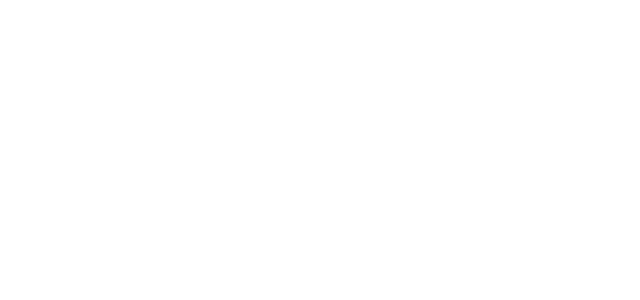
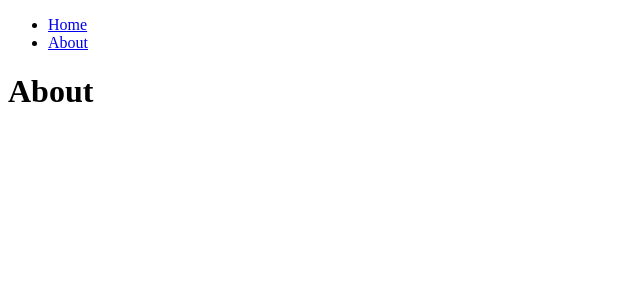
Before and after one commit to minkyeong0905/react-masterclass, a React (Create React App) app: page /about in a window 1280 px wide. Shown: the top 300 px of the page, without its empty margins (0-640 px from the left). Built offline with nearby package versions, Linux system fonts and the light colour scheme.

Commit message:
Using BrowserRouter

```diff
--- a/src/App.tsx
+++ b/src/App.tsx
@@ -1,6 +1,10 @@
+import Router from "./Router";
+
 function App() {
   return (
-    <div></div>
+    <div>
+      <Router />
+    </div>
   );
 }
 
--- /dev/null
+++ b/src/Router.tsx
@@ -0,0 +1,18 @@
+import { BrowserRouter, Route, Routes } from "react-router-dom";
+import Header from "./components/Header";
+import Home from "./screens/Home";
+import About from "./screens/About";
+
+function Router() {
+    return (
+        <BrowserRouter>
+            <Header />
+            <Routes>
+                <Route path="/" element={<Home />} />
+                <Route path="/about" element={<About />} />
+            </Routes>
+        </BrowserRouter>
+    );
+}
+
+export default Router;
--- /dev/null
+++ b/src/components/Header.tsx
@@ -0,0 +1,18 @@
+import { Link } from "react-router-dom";
+
+function Header() {
+    return (
+        <header>
+            <ul>
+                <li>
+                    <Link to={"/"}>Home</Link>
+                </li>
+                <li>
+                    <Link to={"/about"}>About</Link>
+                </li>
+            </ul>
+        </header>
+    );
+}
+
+export default Header;
--- /dev/null
+++ b/src/screens/About.tsx
@@ -0,0 +1,5 @@
+function About() {
+    return <h1>About</h1>;
+}
+
+export default About;
--- /dev/null
+++ b/src/screens/Home.tsx
@@ -0,0 +1,5 @@
+function Home() {
+    return <h1>Home</h1>;
+}
+
+export default Home;
```
